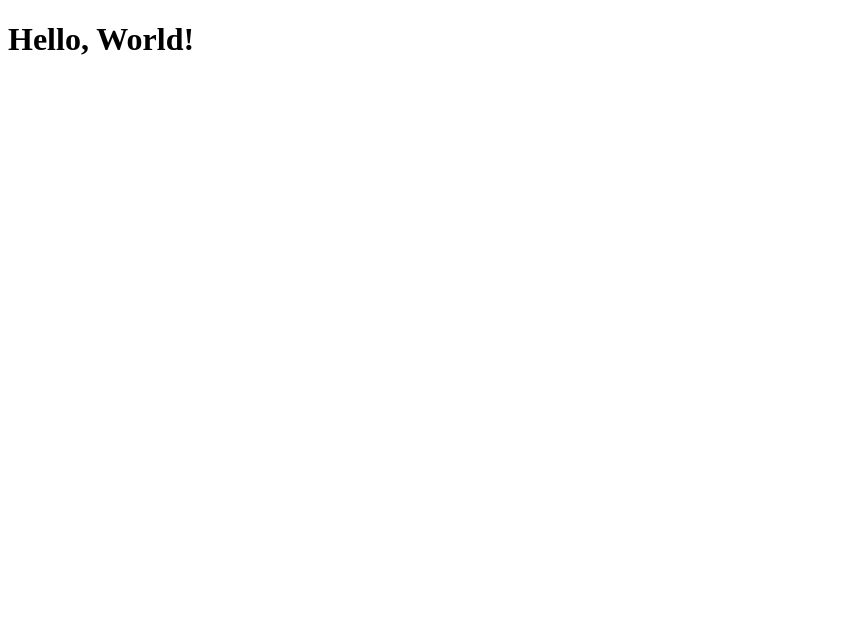
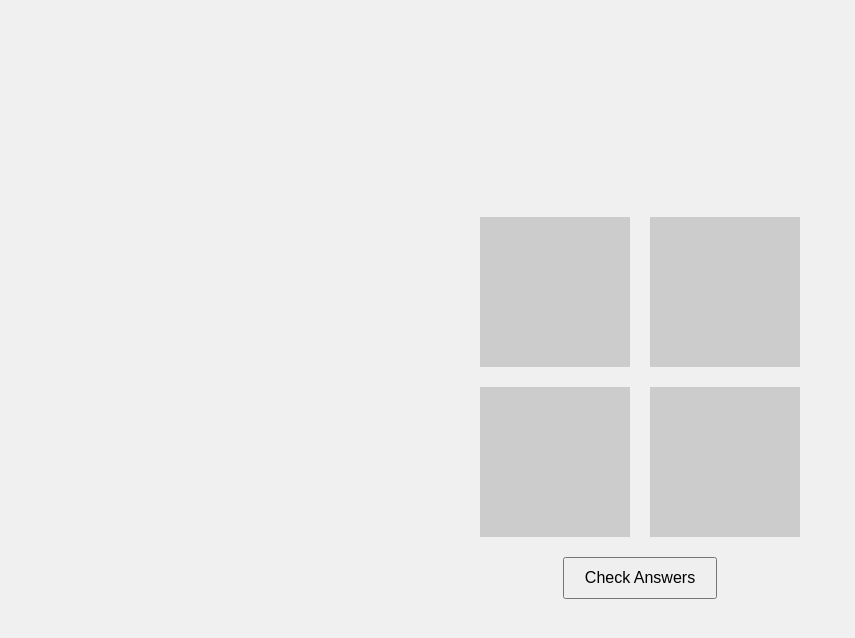
Before and after one commit to felipe-felipe/felipe-felipe.github.io, a plain HTML site: page index.html in a window 1280 px wide. Shown: the whole page, without its empty margins (0-855 px from the left). Drawn offline with Linux system fonts and the light colour scheme.

Commit message:
Update index.html

```diff
--- a/index.html
+++ b/index.html
@@ -2,9 +2,101 @@
 <html lang="en">
 <head>
   <meta charset="UTF-8">
-  <title>Hello World</title>
+  <title>Guess the Square Names</title>
+  <style>
+    body {
+      font-family: Arial, sans-serif;
+      display: flex;
+      justify-content: center;
+      align-items: center;
+      height: 100vh;
+      background-color: #f0f0f0;
+    }
+    .container {
+      display: grid;
+      grid-template-columns: repeat(2, 150px);
+      grid-gap: 20px;
+    }
+    .square {
+      width: 150px;
+      height: 150px;
+      background-color: #ccc;
+      display: flex;
+      justify-content: center;
+      align-items: center;
+      cursor: pointer;
+      transition: background-color 0.3s;
+    }
+    .square:hover {
+      background-color: #aaa;
+    }
+    .correct {
+      background-color: green !important;
+      color: white;
+    }
+    .incorrect {
+      background-color: red !important;
+      color: white;
+    }
+    .check-button {
+      display: block;
+      margin: 20px auto 0;
+      padding: 10px 20px;
+      font-size: 16px;
+      cursor: pointer;
+    }
+  </style>
 </head>
 <body>
-  <h1>Hello, World!</h1>
+  <div>
+    <div class="container">
+      <div class="square" data-id="0"></div>
+      <div class="square" data-id="1"></div>
+      <div class="square" data-id="2"></div>
+      <div class="square" data-id="3"></div>
+    </div>
+    <button class="check-button" onclick="checkGuesses()">Check Answers</button>
+  </div>
+
+  <script>
+    const hiddenNames = ["Sun", "Moon", "Star", "Cloud"];
+    const userGuesses = [null, null, null, null];
+    const squares = document.querySelectorAll('.square');
+
+    squares.forEach(square => {
+      square.addEventListener('click', () => {
+        const id = square.getAttribute('data-id');
+        const guess = prompt("Enter the name for this square:");
+        if (guess !== null) {
+          userGuesses[id] = guess.trim();
+          square.textContent = guess.trim();
+        }
+      });
+    });
+
+    function checkGuesses() {
+      squares.forEach((square, index) => {
+        const guess = userGuesses[index];
+        if (!guess) return;
+
+        if (guess.toLowerCase() === hiddenNames[index].toLowerCase()) {
+          square.classList.add('correct');
+        } else {
+          square.classList.add('incorrect');
+          square.addEventListener('click', () => {
+            alert(`Correct name for this square is: ${hiddenNames[index]}`);
+
+            // Also check if guessed name belongs to another square
+            const guessedIndex = hiddenNames.findIndex(name => name.toLowerCase() === guess.toLowerCase());
+            if (guessedIndex !== -1 && guessedIndex !== index) {
+              const correctSquare = document.querySelector(`.square[data-id='${guessedIndex}']`);
+              correctSquare.classList.add('correct');
+              correctSquare.textContent = hiddenNames[guessedIndex];
+            }
+          }, { once: true });
+        }
+      });
+    }
+  </script>
 </body>
 </html>
```
